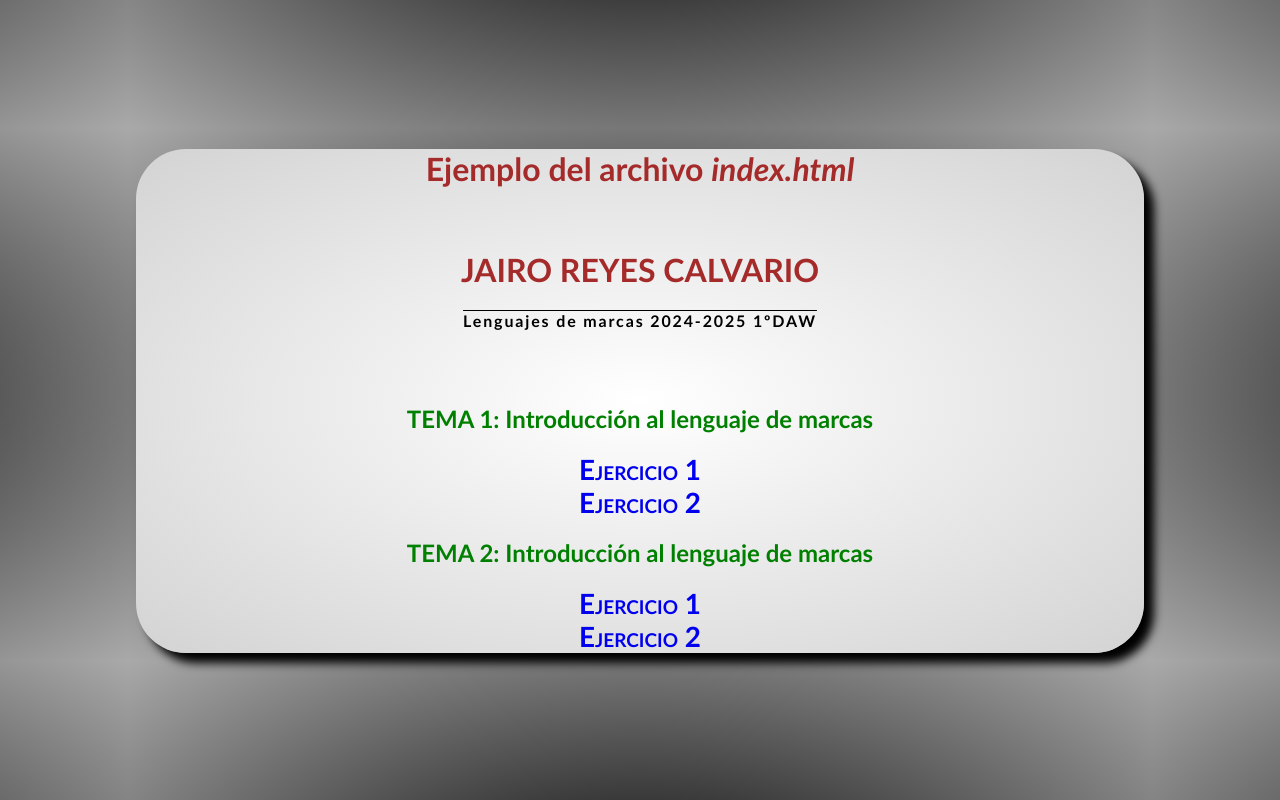
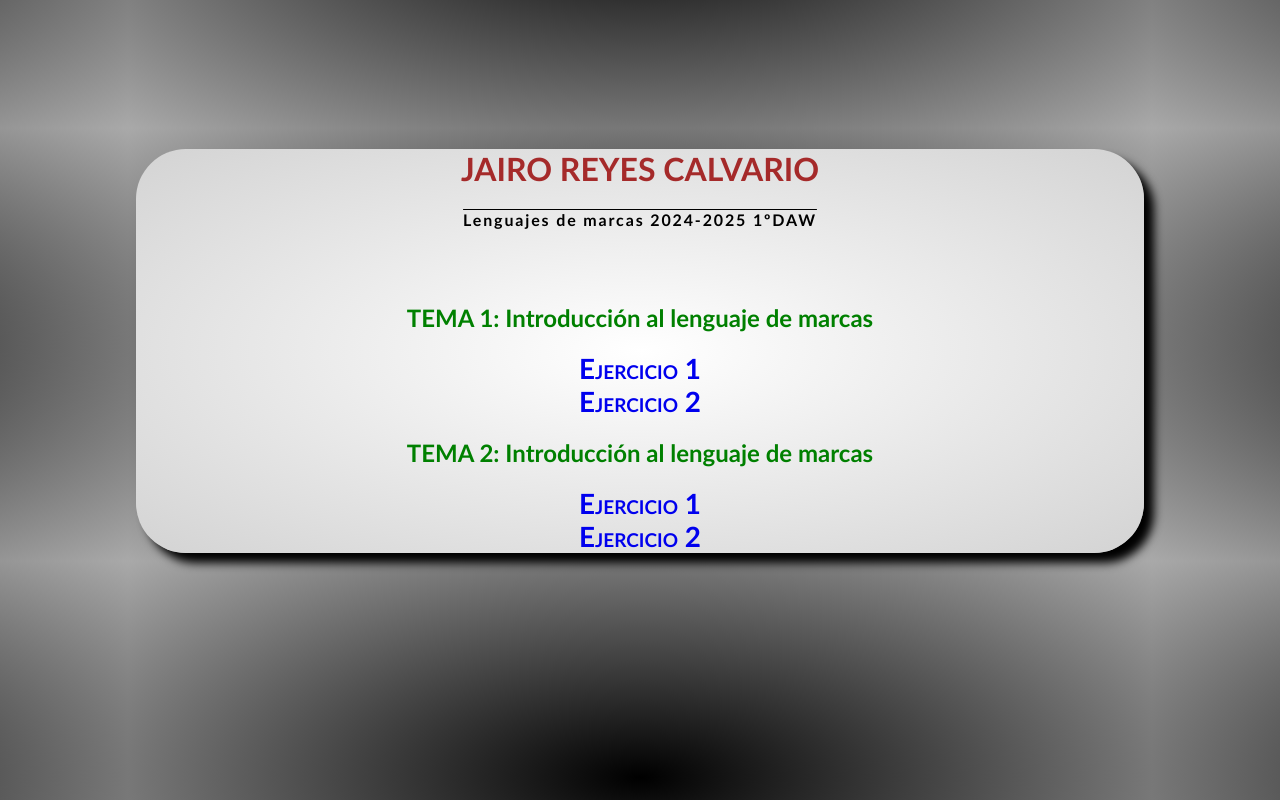
Before and after one commit to jrc452/EjemploIndex, a plain HTML site: page index.html in a window 1280 px wide. Drawn offline with Linux system fonts and the light colour scheme.

Commit message:
Update index.html

```diff
--- a/index.html
+++ b/index.html
@@ -43,8 +43,6 @@
 	<body>
 		<center>
 			<div>
-				<h1>Ejemplo del archivo <i>index.html</i></h1>
-				<br>
 				<h1>JAIRO REYES CALVARIO</h1>
 				<p>Lenguajes de marcas 2024-2025 1ºDAW</p>
 				<br><br>
```
